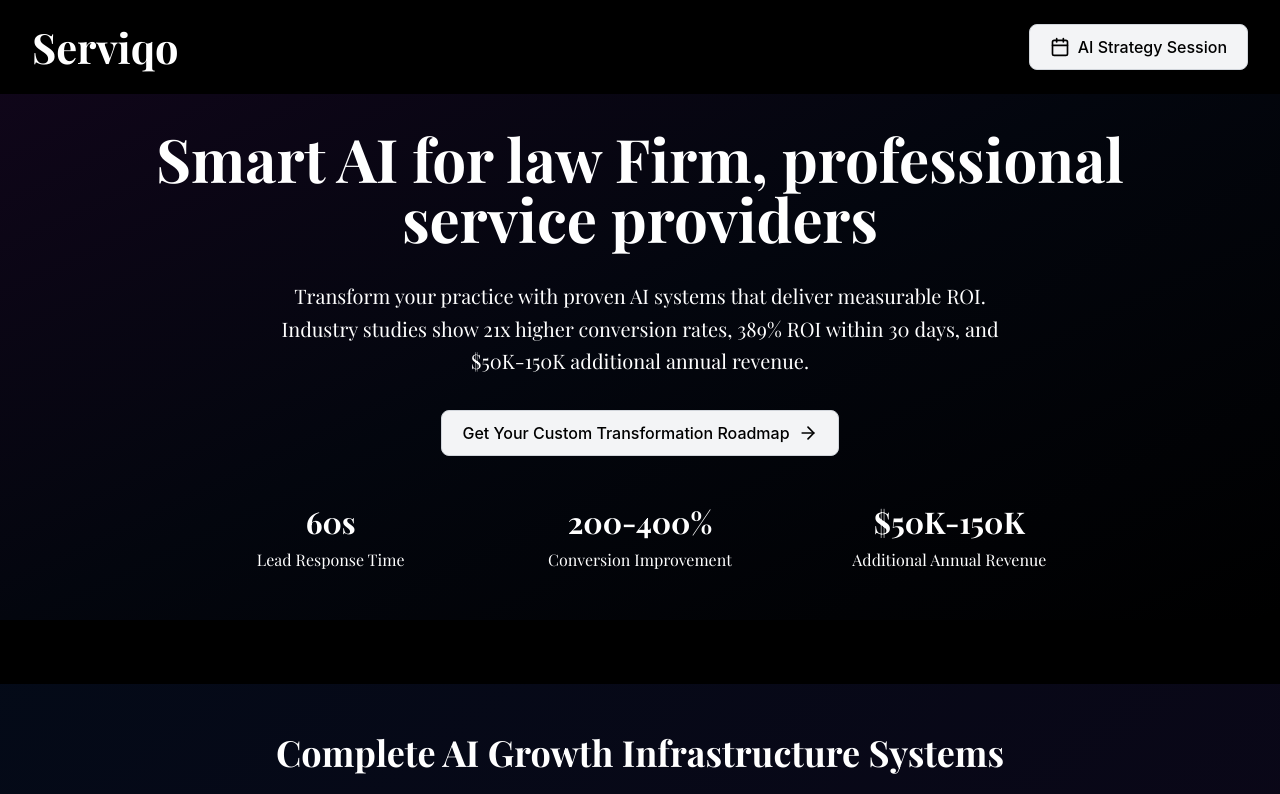
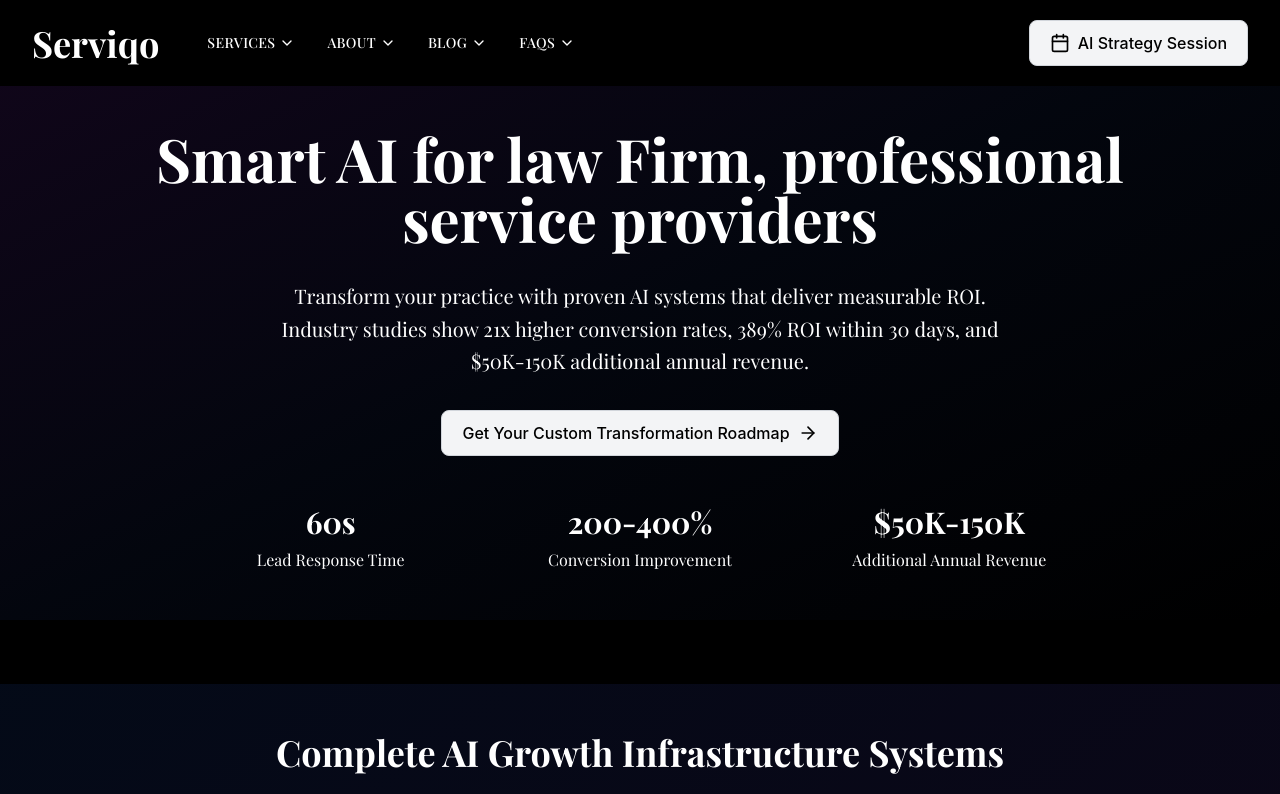
Before and after one commit to SridharA16/ServicoA16, a React (Vite) app: page / in a window 1280 px wide. Shown: the top 794 px of the page. Built offline with nearby package versions, Linux system fonts and the light colour scheme.

Commit message:
Update Header with Menu and Reduced Logo Size

```diff
--- a/src/components/Header.tsx
+++ b/src/components/Header.tsx
@@ -6,19 +6,86 @@
   isDarkMode: boolean;
   activeSystem: number;
   onSystemChange: (system: number) => void;
-  activeSystem: number;
-  onSystemChange: (system: number) => void;
 }
 
 const Header: React.FC<HeaderProps> = ({ onBookingClick, isDarkMode, activeSystem, onSystemChange }) => {
+  const menuItems = [
+    {
+      name: 'SERVICES',
+      submenu: [
+        'Client Acquisition Engine',
+        'Operations Automation Hub',
+        'Client Success Platform',
+        'Custom AI Solutions',
+        'Practice Management Integration'
+      ]
+    },
+    {
+      name: 'ABOUT',
+      submenu: [
+        'Our Story',
+        'Team',
+        'Mission & Vision',
+        'Careers',
+        'Press & Media'
+      ]
+    },
+    {
+      name: 'BLOG',
+      submenu: [
+        'AI in Professional Services',
+        'Case Studies',
+        'Industry Insights',
+        'Implementation Guides',
+        'ROI Analysis'
+      ]
+    },
+    {
+      name: 'FAQS',
+      submenu: [
+        'Getting Started',
+        'Implementation',
+        'Pricing & ROI',
+        'Technical Support',
+        'Compliance & Security'
+      ]
+    }
+  ];
+
   return (
     <header className="fixed w-full top-0 z-50 bg-black">
       <div className="max-w-7xl mx-auto px-4 sm:px-6 lg:px-8">
         <div className="flex justify-between items-center py-4">
-          <div className="flex items-center">
-            <div className="text-[2.6rem] font-bold text-white transition-colors duration-300" style={{ fontFamily: "'Playfair Display', Georgia, 'Times New Roman', serif" }}>
+          <div className="flex items-center space-x-12">
+            <div className="text-[2.26rem] font-bold text-white transition-colors duration-300" style={{ fontFamily: "'Playfair Display', Georgia, 'Times New Roman', serif" }}>
               Serviqo
             </div>
+
+            <nav className="hidden md:flex items-center space-x-8">
+              {menuItems.map((item, index) => (
+                <div key={index} className="relative group">
+                  <button className="flex items-center space-x-1 text-white hover:text-gray-300 transition-colors duration-300 text-sm font-medium tracking-wide">
+                    <span>{item.name}</span>
+                    <ChevronDown className="w-4 h-4 group-hover:rotate-180 transition-transform duration-300" />
+                  </button>
+
+                  {/* Submenu */}
+                  <div className="absolute top-full left-0 mt-2 w-64 bg-black border border-gray-800 rounded-lg shadow-xl opacity-0 invisible group-hover:opacity-100 group-hover:visible transition-all duration-300 z-50">
+                    <div className="py-2">
+                      {item.submenu.map((subItem, subIndex) => (
+                        <a
+                          key={subIndex}
+                          href="#"
+                          className="block px-4 py-3 text-sm text-gray-300 hover:text-white hover:bg-gray-900 transition-colors duration-200"
+                        >
+                          {subItem}
+                        </a>
+                      ))}
+                    </div>
+                  </div>
+                </div>
+              ))}
+            </nav>
           </div>
 
           <button
```
